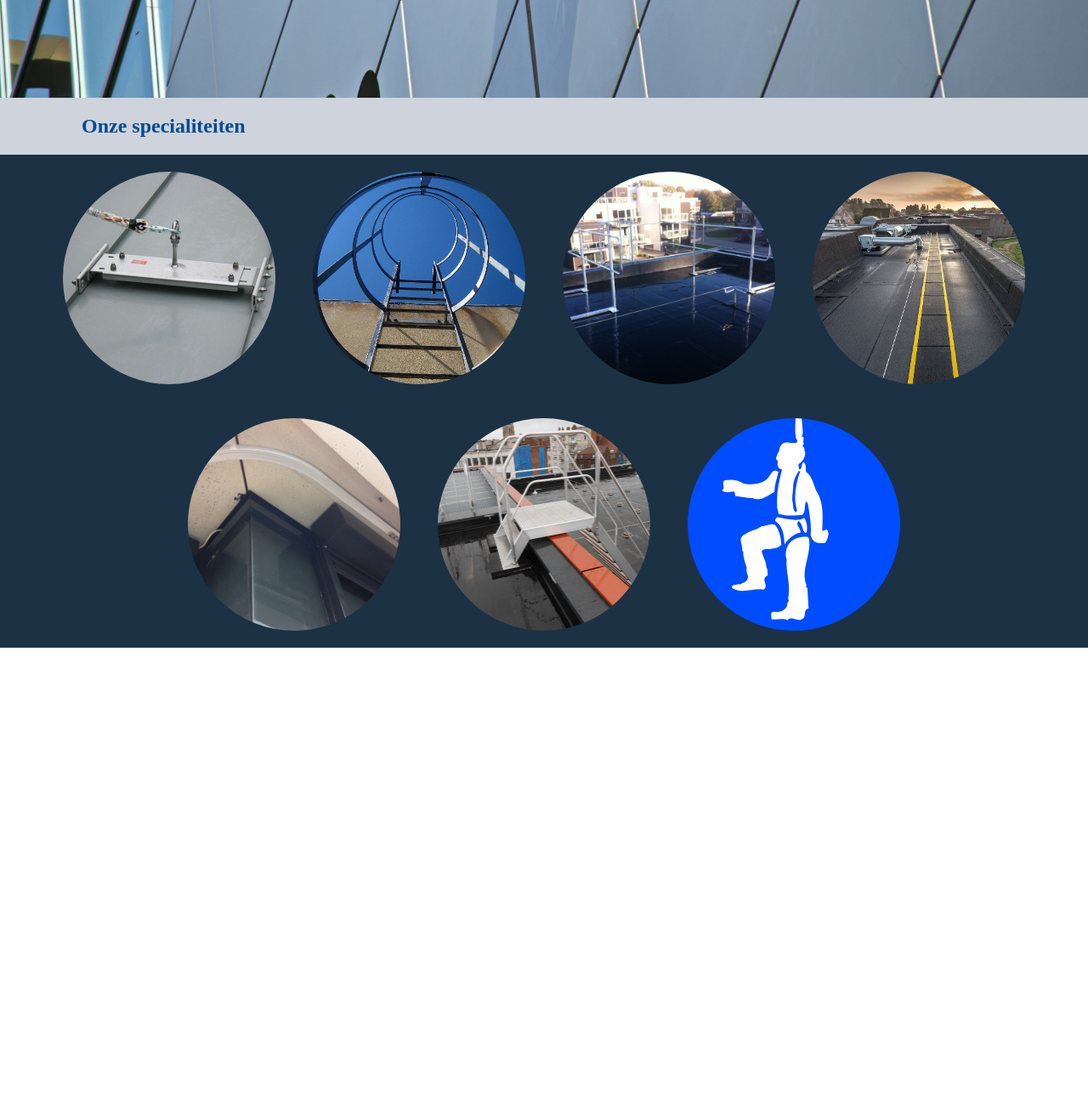
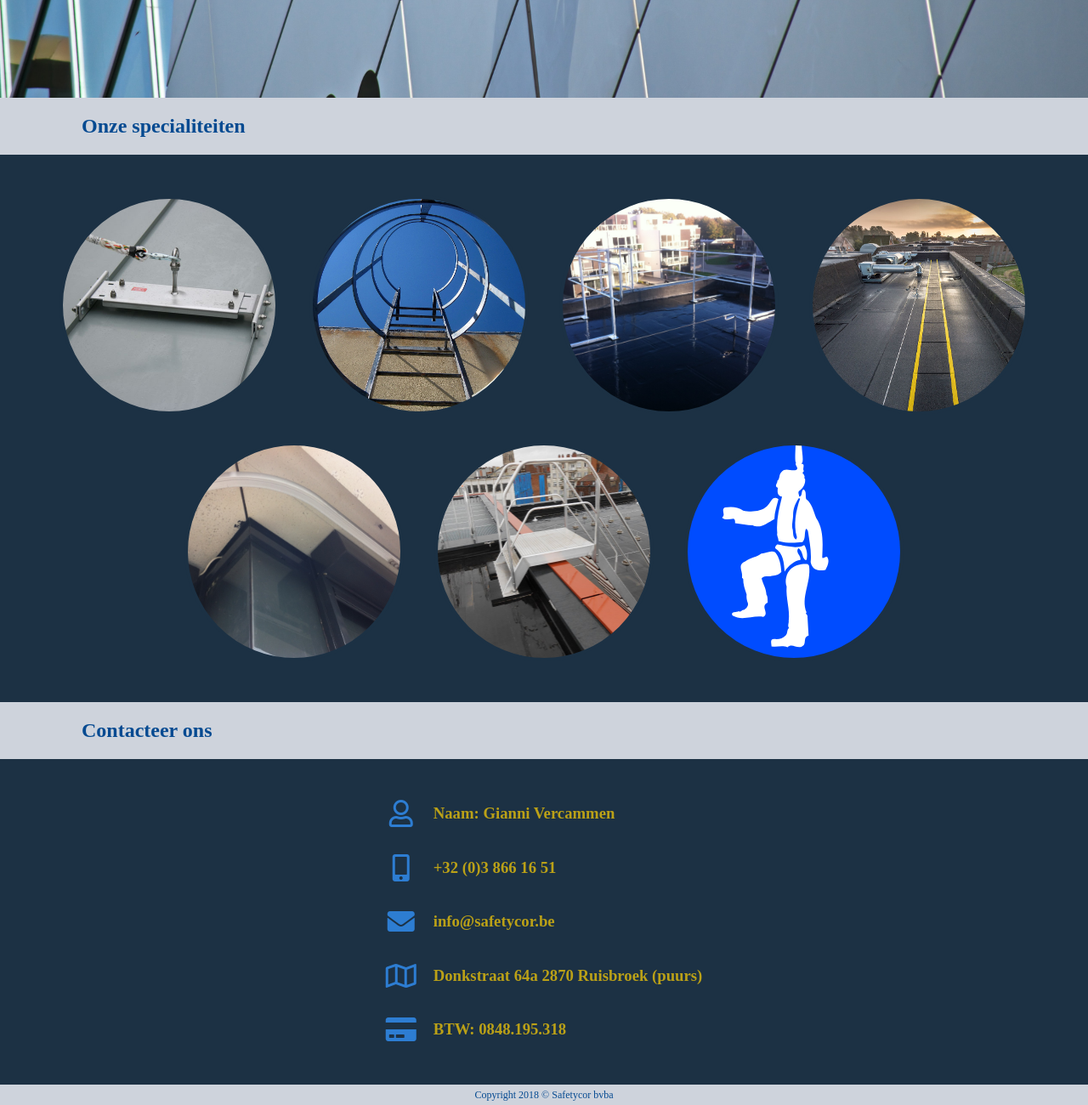
Before and after one commit to jvanhumbeeck/Safetycor, a plain HTML site: page index.html in a window 1280 px wide. Shown: the part 685-1985 px from the top of the page at 85% size. Before the commit the page ends 1447 px from the top, so only its background shows below. Drawn offline with Linux system fonts and the light colour scheme.

Commit message:
Main page

```diff
--- a/index.html
+++ b/index.html
@@ -3,6 +3,7 @@
 	<head>
 		<title>Safetycor</title>
 		<link rel="stylesheet" href="style.css">
+		<link rel="stylesheet" href="https://use.fontawesome.com/releases/v5.0.12/css/all.css" integrity="sha384-G0fIWCsCzJIMAVNQPfjH08cyYaUtMwjJwqiRKxxE/rx96Uroj1BtIQ6MLJuheaO9" crossorigin="anonymous">
 	</head>
 
 	<body>
@@ -13,13 +14,13 @@
 			</div>
 
 			<div class="menu-contents">
-				<a href="#">Home</a>
-				<a href="#">Contact</a>
+				<button onclick="scrollToDiv('home')">Home</button>
+				<button onclick="scrollToDiv('contact')">Contact</button>
 			</div>
 		</header>
 
 		<!-- carousel -->
-		<section>
+		<section id="home">
 			<div class="carousel">
 				<div class="carousel-content">
 					<h2>Veiligheids coördinatie</h2>
@@ -36,40 +37,75 @@
 		<!-- specialiteiten -->
 		<section class="sub-content">
 			<div class="circle-hover">
-				<div class="red" style="background-image: url(images/dakanker.jpg);">
+				<div style="background-image: url(images/dakanker.jpg);">
 					<h3>Valbeveiliging</h3>
 					<p>Ankers, bibo's, ...</p>
 				</div>
-				<div class="gold" style="background-image: url(images/kooiladder.jpg);">
+				<div style="background-image: url(images/kooiladder.jpg);">
 					<h3>Kooiladders</h3>
 					<p>Bordes, luikje, ...</p>
 				</div>
-				<div class="green" style="background-image: url(images/leuning.jpg);">
+				<div style="background-image: url(images/leuning.jpg);">
 					<h3>Leuningen</h3>
 					<p>Aan ladder, met looppad, ...</p>
 				</div>
-				<div class="blue" style="background-image: url(images/looppad.jpg);">
+				<div style="background-image: url(images/looppad.jpg);">
 					<h3>Looppaden</h3>
 					<p>In rubber of aluminium</p>
 				</div>
-				<div class="red" style="background-image: url(images/rail.jpg);">
+				<div style="background-image: url(images/rail.jpg);">
 					<h3>Rails</h3>
 					<p>Recht of met bochten</p>
 				</div>
-				<div class="gold" style="background-image: url(images/trappen.jpg);">
+				<div style="background-image: url(images/trappen.jpg);">
 					<h3>Trappen</h3>
 					<p>Naar een deur, of over brandmuur</p>
 				</div>
-				<div class="green" style="background-image: url(images/pbm.svg); background-size: 330px 330px;">
+				<div style="background-image: url(images/pbm.svg); background-size: 330px 330px;">
 					<h3>PBM's</h3>
 					<p>Touw, harnes, ...</p>
 				</div>
 			</div>
 		</section>
 
-		<footer class="footer">
-			<!-- Info, social media, sitemap -->
-		</footer>
+		<section id="contact" class="sub-header">
+			<h2>Contacteer ons</h2>
+		</section>
+
+		<section class="sub-content contact">
+			<table>
+				<tr>
+					<td><i class="far fa-user fa-2x"></i></td>
+					<td><h3>Naam: Gianni Vercammen</h3></td>
+				</tr>
+				<tr>
+					<td><i class="fas fa-mobile-alt fa-2x"></i></td>
+					<td><h3>+32 (0)3 866 16 51</h3></td>
+				</tr>
+				<tr>
+					<td><i class="fas fa-envelope fa-2x"></i></td>
+					<td><h3>info@safetycor.be</h3></td>
+				</tr>
+				<tr>
+					<td><i class="far fa-map fa-2x"></i></td>
+					<td><h3>Donkstraat 64a 2870 Ruisbroek (puurs)</h3></td>
+				</tr>
+				<tr>
+					<td><i class="fas fa-credit-card fa-2x"></i></td>
+					<td><h3>BTW: 0848.195.318</h3></td>
+				</tr>
+			</table>
+
+			<form action method="POST">
+
+			</form>
+		</section>
+
+		<section class="sub-header">
+			<p class="copyright">Copyright 2018 © Safetycor bvba</p>
+		</section>
+
+		<script src="script.js"></script>
 
 	</body>
 </html>
--- /dev/null
+++ b/script.js
@@ -0,0 +1,5 @@
+function scrollToDiv(to) {
+	var toScroll = window.pageYOffset + document.getElementById(to).getBoundingClientRect().top;
+	console.log(toScroll);
+	window.scroll({ top: toScroll, left: 0, behavior: 'smooth' });
+}
--- a/style.css
+++ b/style.css
@@ -4,16 +4,19 @@ body {
 
 .menu {
 	position: fixed;
+	display: table;
 	z-index: 10;
 	top: 0;
 	left: 0;
 	right: 0;
+	width: 100%;
 	background-color: rgba(0, 0, 0, 0.8);
-	padding: 0em 7.5vw;
 }
 
 .menu-header {
-	float: left;
+	display: table-cell;
+	vertical-align: middle;
+	padding-left: 7.5vw;
 }
 
 .menu-header h1 {
@@ -22,12 +25,26 @@ body {
 }
 
 .menu-contents {
-	float: right;
+	display: table-cell;
+	vertical-align: middle;
+	text-align: right;
+	padding-right: 7.5vw;
 }
 
-.menu-contents a {
+.menu-contents button {
 	text-decoration: none;
 	color: #054A91;
+	font-size: 1.5rem;
+	margin: 0 0.5rem;
+	padding: 0;
+	transition: color 0.5s ease;
+	background-color: transparent;
+	border: none;
+	cursor: pointer;
+}
+
+.menu-contents button:hover {
+	color: #2D7DD2;
 }
 
 .carousel {
@@ -73,11 +90,8 @@ body {
 	padding: 0em 0.8rem;
 	overflow: auto;
 	margin: auto;
+	padding: 2rem 0;
 	text-align: center;
-}
-
-.circle-hover {
-
 }
 
 .circle-hover div {
@@ -93,10 +107,11 @@ body {
 	background-size: cover;
 	background-repeat: no-repeat;
 	background-position: center center;
-	color: #CED3DC;
+	color: #e2cfcf;
 	border: 4px solid #1C3144;
 	transition: border-color 1s ease, box-shadow 1s ease;
 	z-index: 1;
+	cursor: pointer;
 }
 
 .circle-hover div::before {
@@ -115,6 +130,12 @@ body {
 	transition: opacity 500ms ease;
 }
 
+.circle-hover div:hover {
+	border: 4px solid rgb(80, 255, 83);
+	box-shadow: 0 0 20px rgb(80, 255, 83);
+	text-shadow: 0 0 5px #e2cfcf;
+}
+
 .circle-hover div:hover::before  {
 	visibility: visible;
 	opacity: 1;
@@ -131,26 +152,27 @@ body {
 	opacity: 1;
 }
 
-.red:hover {
-	border: 4px solid rgb(255, 147, 137);
-	box-shadow: 0 0 20px rgb(255, 147, 137);
-	text-shadow: 0 0 5px #CED3DC;
+.contact table {
+	margin: auto;
 }
 
-.gold:hover {
-	border: 4px solid rgb(255, 163, 60);
-	box-shadow: 0 0 20px rgb(255, 163, 60);
-	text-shadow: 0 0 5px #CED3DC;
+.contact i {
+	color: #2D7DD2;
+	margin-right: 0.5rem;
 }
 
-.green:hover {
-	border: 4px solid rgb(80, 255, 83);
-	box-shadow: 0 0 20px rgb(80, 255, 83);
-	text-shadow: 0 0 5px #CED3DC;
+.contact h3 {
+	color: #bba117;
+	text-align: left;
+	margin-left: 0.5rem;
 }
 
-.blue:hover {
-	border: 4px solid rgb(88, 169, 255);
-	box-shadow: 0 0 20px rgb(88, 169, 255);
-	text-shadow: 0 0 5px #CED3DC;
+.contact div {
+	display: block;
 }
+
+.copyright {
+	font-size: 0.75rem;
+	margin: 0.3rem 0;
+	text-align: center;
+}
```
